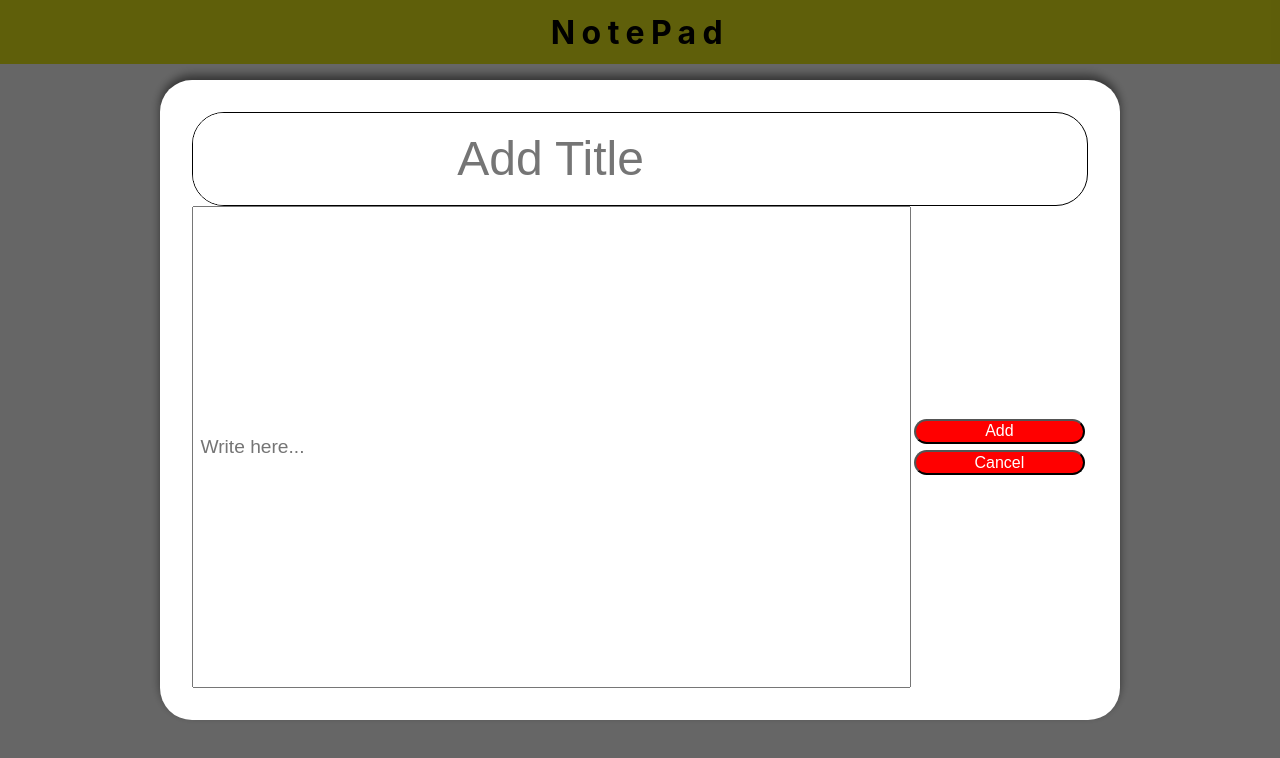
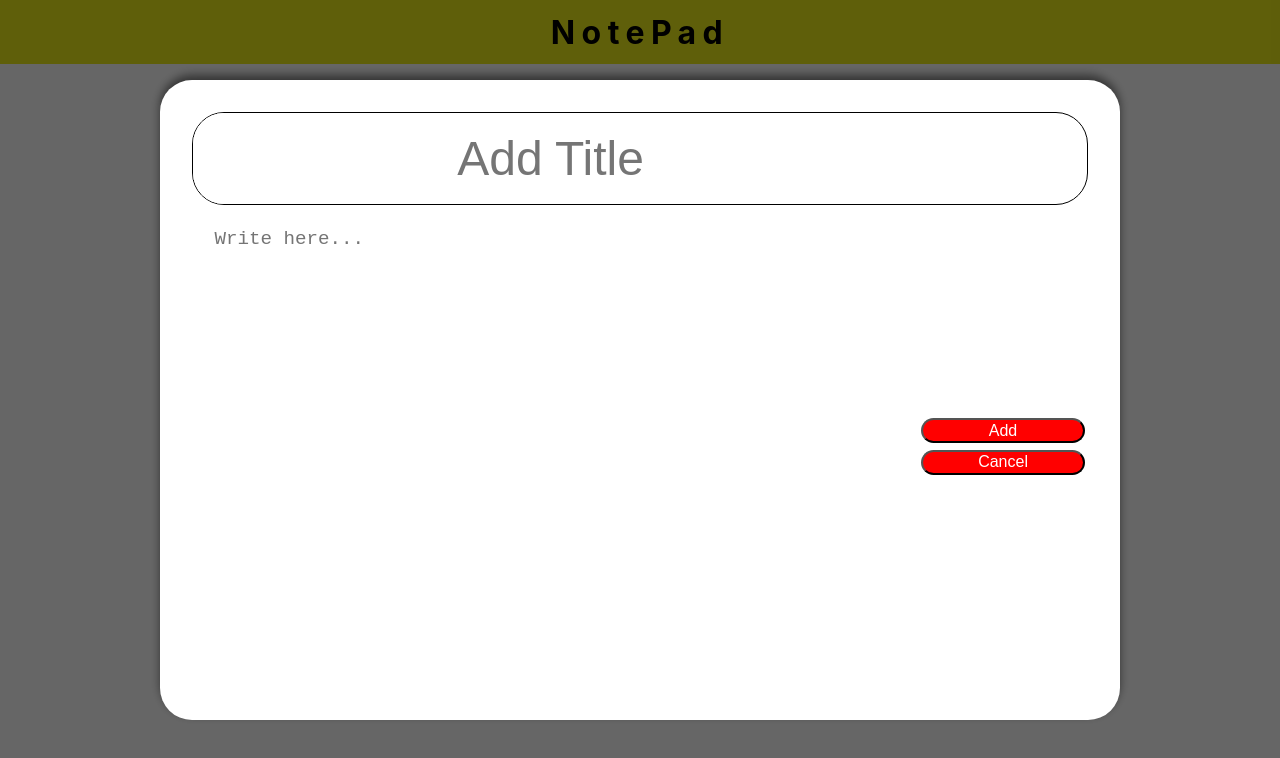
Before and after one commit to Bhishek-Parmar/notepad, a React (Create React App) app: page / in a window 1280 px wide. Both pictures are taken after a click on the element "Add Note". Shown: the top 758 px of the page. Built offline with nearby package versions, Linux system fonts and the light colour scheme.

Commit message:
enhanced

```diff
--- a/src/App.js
+++ b/src/App.js
@@ -35,6 +35,10 @@ function App() {
     const filteredNotes = notes.filter((note) => note.id !== noteId);
     setNotes(filteredNotes);
     localStorage.setItem("notes", JSON.stringify(notes));
+
+    if (filteredNotes.length === 0) {
+      localStorage.clear();
+    }
     console.log("note deleted");
   }
 
--- a/src/components/AddNote.jsx
+++ b/src/components/AddNote.jsx
@@ -28,7 +28,7 @@ const AddNote = ({ handleClick, addNoteHandler }) => {
         </div>
         <div className="note-body">
           <div className="text-area">
-            <input
+            <textarea
               type="text"
               className="text-area-input"
               placeholder="Write here..."
--- a/src/components/addnote.css
+++ b/src/components/addnote.css
@@ -34,7 +34,8 @@
   width: 100%;
   height: 100%;
   padding: 0.4rem;
-  /* border: none; */
+  border: none;
+  margin: 1rem;
   outline: none;
   text-align: left;
   vertical-align: top;
```
